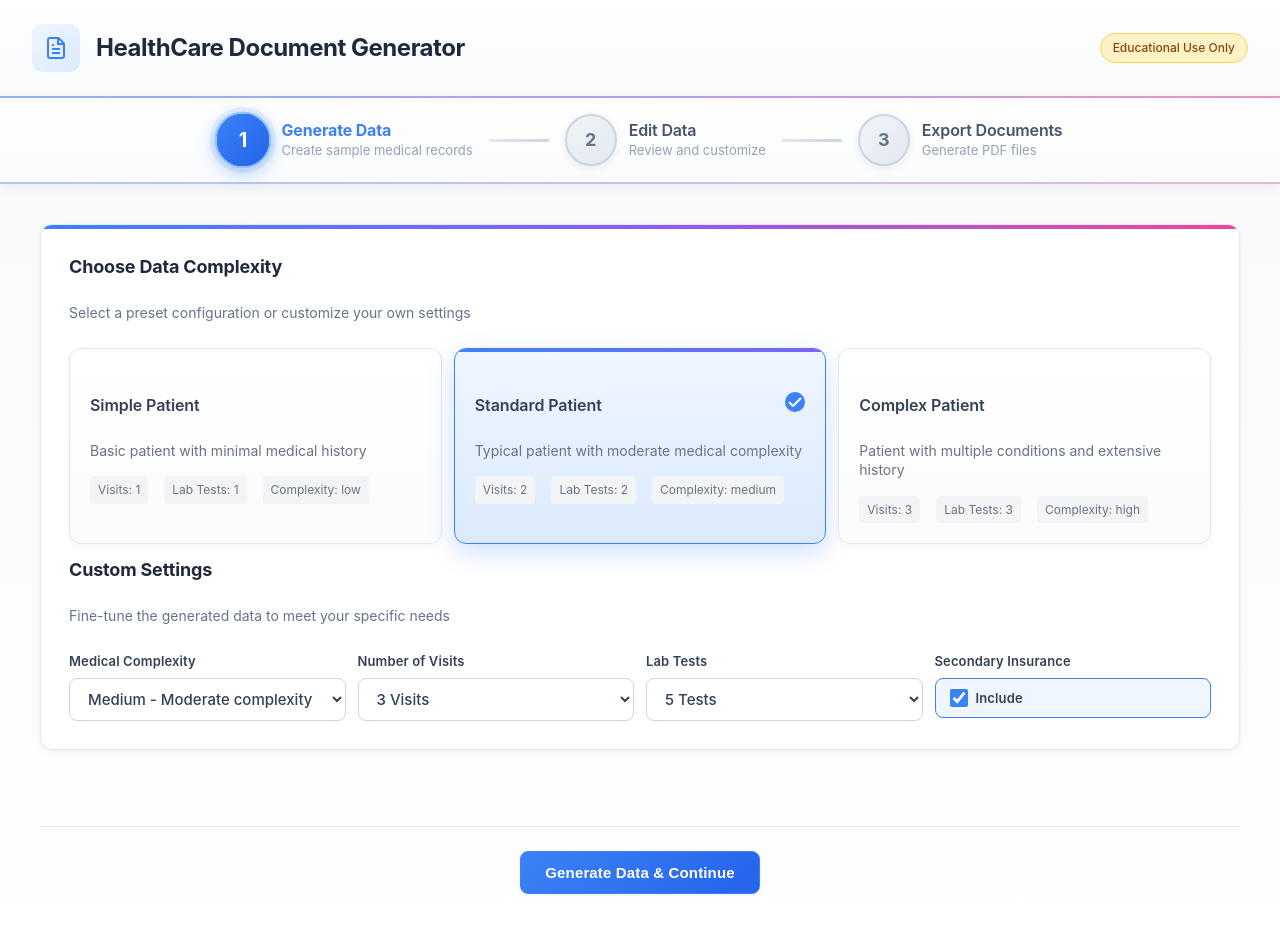
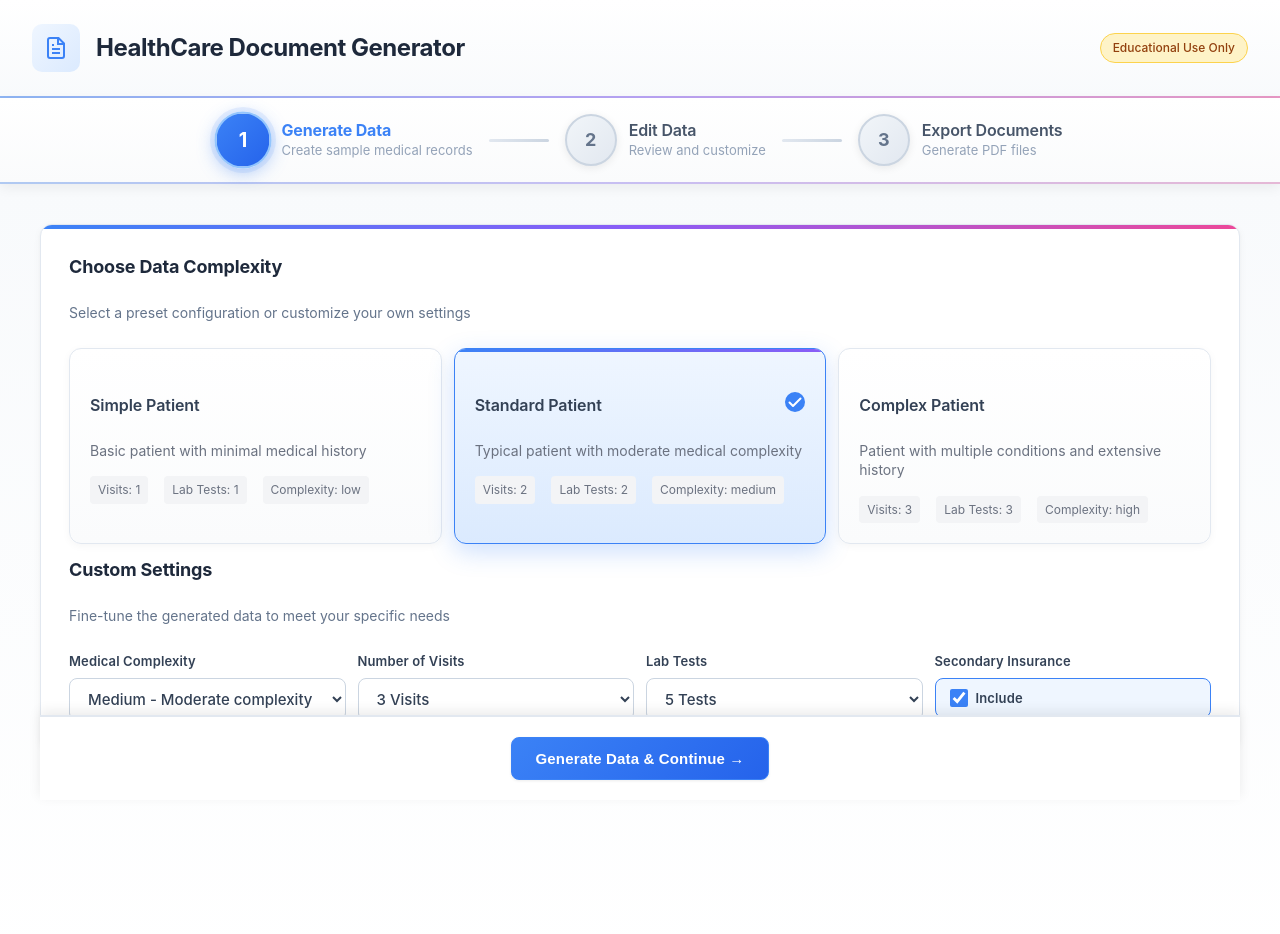
Before and after one commit to huangyingting/react-pdf-reports, a React (Create React App) app: page / in a window 1280 px wide. Shown: the top 934 px of the page. Built offline with nearby package versions, Linux system fonts and the light colour scheme.

Commit message:
feat: Rename edit and generation actions to step actions for consistency and clarity

```diff
--- a/src/components/EditDataStep.css
+++ b/src/components/EditDataStep.css
@@ -333,25 +333,7 @@
   margin-bottom: 0;
 }
 
-/* Edit Actions */
-.edit-actions {
-  display: flex;
-  justify-content: center;
-  align-items: center;
-  gap: 1rem;
-  padding: 1.25rem 2rem;
-  background: white;
-  border-top: 2px solid #e2e8f0;
-  box-shadow: 0 -4px 12px rgba(0, 0, 0, 0.08);
-  position: sticky;
-  bottom: 0;
-  left: 0;
-  right: 0;
-  z-index: 100;
-  margin-top: 2rem;
-}
-
-/* Button styles inherited from shared.css */
+/* Step actions inherited from shared.css (.step-actions) */
 
 /* Smooth focus indicator for keyboard navigation */
 .section-tab:focus {
@@ -421,11 +403,7 @@
     grid-template-columns: 1fr;
   }
 
-  .edit-actions {
-    flex-wrap: wrap;
-    gap: 0.75rem;
-    padding: 1rem 1.5rem;
-  }
+  /* Responsive step-actions inherited from shared.css */
 
   .edit-content {
     padding: 1.5rem;
--- a/src/components/EditDataStep.tsx
+++ b/src/components/EditDataStep.tsx
@@ -250,7 +250,7 @@
           </div>
         </div>
 
-        <div className="edit-actions">
+        <div className="step-actions">
           <button className="btn btn-outline" onClick={onBack}>
             ← Back to Generate
           </button>
--- a/src/components/ExportPdfStep.tsx
+++ b/src/components/ExportPdfStep.tsx
@@ -354,7 +354,7 @@
           </div>
         </div>
 
-        <div className="step-navigation">
+        <div className="step-actions">
           <button className="btn btn-outline" onClick={onBack}>
             ← Back to Edit Data
           </button>
--- a/src/components/GenerateDataStep.css
+++ b/src/components/GenerateDataStep.css
@@ -152,14 +152,7 @@
   margin-top: 0.5rem;
 }
 
-/* Generation Actions */
-.generation-actions {
-  display: flex;
-  justify-content: center;
-  padding-top: 1.5rem;
-  border-top: 1px solid #e5e7eb;
-  margin-top: 1.5rem;
-}
+/* Step actions inherited from shared.css (.step-actions) */
 
 /* Button styles inherited from shared.css */
 
@@ -274,4 +267,6 @@
     flex-direction: column;
     align-items: stretch;
   }
+
+  /* Responsive step-actions inherited from shared.css */
 }
--- a/src/components/GenerateDataStep.tsx
+++ b/src/components/GenerateDataStep.tsx
@@ -141,22 +141,19 @@
             </div>
           </div>
 
-          <div className="generation-actions">
+                    <div className="step-actions">
             <button
-              className="btn btn-primary"
+              className="btn btn-primary btn-large"
               onClick={handleGenerateData}
               disabled={isGenerating}
             >
               {isGenerating ? (
                 <>
-                  <span className="spinner"></span>
-                  Generating Data...
+                  <div className="spinner"></div>
+                  <span>Generating...</span>
                 </>
               ) : (
-                <>
-
-                  Generate Data & Continue
-                </>
+                <span>Generate Data & Continue →</span>
               )}
             </button>
           </div>
--- a/src/components/shared.css
+++ b/src/components/shared.css
@@ -65,7 +65,8 @@
   line-height: 1.6;
 }
 
-.step-navigation {
+/* ===== STEP ACTIONS (unified bottom navigation/actions bar) ===== */
+.step-actions {
   display: flex;
   justify-content: center;
   align-items: center;
@@ -586,7 +587,7 @@
     font-size: 0.875rem;
   }
 
-  .step-navigation {
+  .step-actions {
     flex-wrap: wrap;
     gap: 0.75rem;
     padding: 1rem 1.5rem;
```
